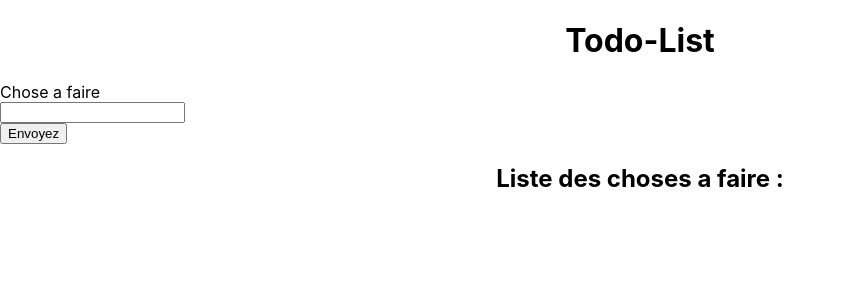
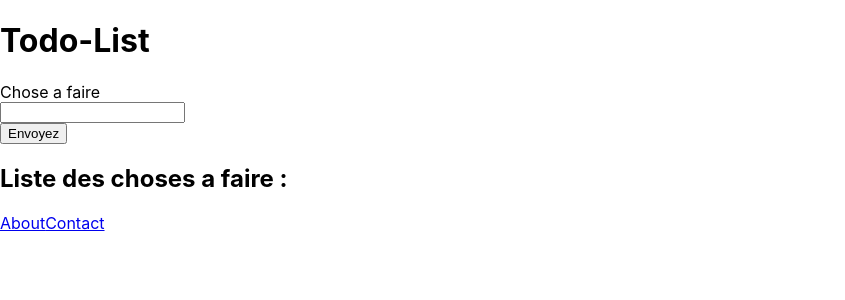
Before and after one commit to DevTrotter/TodoTrain, a React (Create React App) app: page / in a window 1280 px wide. Shown: the top 300 px of the page, without its empty margins (0-845 px from the left). Built offline with nearby package versions, Linux system fonts and the light colour scheme.

Commit message:
add react-router

```diff
--- a/package.json
+++ b/package.json
@@ -8,6 +8,7 @@
     "@testing-library/user-event": "^12.8.3",
     "react": "^17.0.2",
     "react-dom": "^17.0.2",
+    "react-router-dom": "^5.3.0",
     "react-scripts": "4.0.3",
     "styled-components": "^5.3.1",
     "uuid": "^8.3.2",
--- a/src/App.css
+++ /dev/null
@@ -1,38 +0,0 @@
-.App {
-  text-align: center;
-}
-
-.App-logo {
-  height: 40vmin;
-  pointer-events: none;
-}
-
-@media (prefers-reduced-motion: no-preference) {
-  .App-logo {
-    animation: App-logo-spin infinite 20s linear;
-  }
-}
-
-.App-header {
-  background-color: #282c34;
-  min-height: 100vh;
-  display: flex;
-  flex-direction: column;
-  align-items: center;
-  justify-content: center;
-  font-size: calc(10px + 2vmin);
-  color: white;
-}
-
-.App-link {
-  color: #61dafb;
-}
-
-@keyframes App-logo-spin {
-  from {
-    transform: rotate(0deg);
-  }
-  to {
-    transform: rotate(360deg);
-  }
-}
--- a/src/App.js
+++ b/src/App.js
@@ -1,19 +1,20 @@
-import './App.css';
-import {useState} from 'react'
-import { Add } from './components/Add/Add';
-import { Header } from './components/Header/Header';
-import { List } from './components/List/List'
+import {BrowserRouter as Router, Route, Switch, Redirect} from 'react-router-dom';
+import { About } from './components/About/About';
+import { Contact } from './components/Contact/Contact';
+import { Home } from './components/Home/Home';
 
 
 function App() {
-  const [arrayTask , setArrayTask] = useState([])
 
   return (
-    <div className="App">
-      <Header/>
-      <Add arrayTask={arrayTask} setArrayTask={setArrayTask}/>
-      <List arrayTask={arrayTask} setArrayTask={setArrayTask}/>
-    </div>
+    <Router>
+      <Switch>
+        <Route exact path='/' component={Home}/>
+        <Route exact path='/about' component={About}/>
+        <Route exact path='/contact' component={Contact}/>
+        <Redirect to='/'/>
+      </Switch>
+    </Router>
   );
 }
 
--- /dev/null
+++ b/src/components/About/About.js
@@ -0,0 +1,11 @@
+import React from 'react'
+import { Link } from 'react-router-dom'
+
+export const About = () => {
+    return (
+        <div>
+            <h1>About</h1>
+            <Link to='/'>Acceuil</Link>
+        </div>
+    )
+}
--- /dev/null
+++ b/src/components/Contact/Contact.js
@@ -0,0 +1,11 @@
+import React from 'react'
+import { Link } from 'react-router-dom'
+
+export const Contact = () => {
+    return (
+        <div>
+            <h1>Contact</h1>
+            <Link to='/'>Acceuil</Link>
+        </div>
+    )
+}
--- /dev/null
+++ b/src/components/Home/Home.js
@@ -0,0 +1,18 @@
+import {useState} from 'react'
+import { Header } from '../Header/Header'
+import { Add } from '../Add/Add';
+import { List } from '../List/List'
+import { Link } from 'react-router-dom';
+
+export const Home = () => {
+    const [arrayTask , setArrayTask] = useState([])
+    return (
+        <div>
+            <Header/>
+            <Add arrayTask={arrayTask} setArrayTask={setArrayTask}/>
+            <List arrayTask={arrayTask} setArrayTask={setArrayTask}/>
+            <Link to='/about'>About</Link>
+            <Link to='/contact'>Contact</Link>
+        </div>
+    )
+}
```
Also changed, not shown: 1 other file (tests, documents, lock files or other folders).
